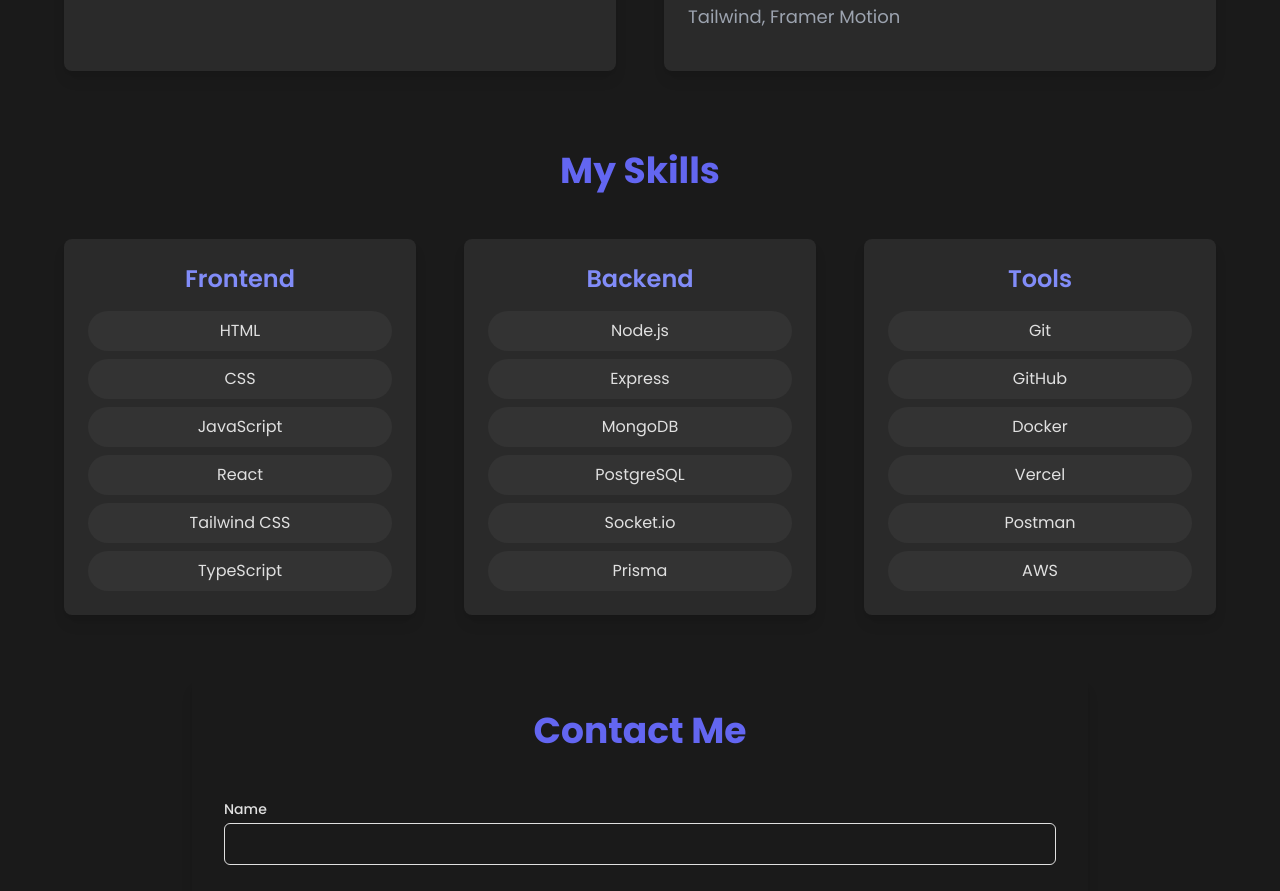
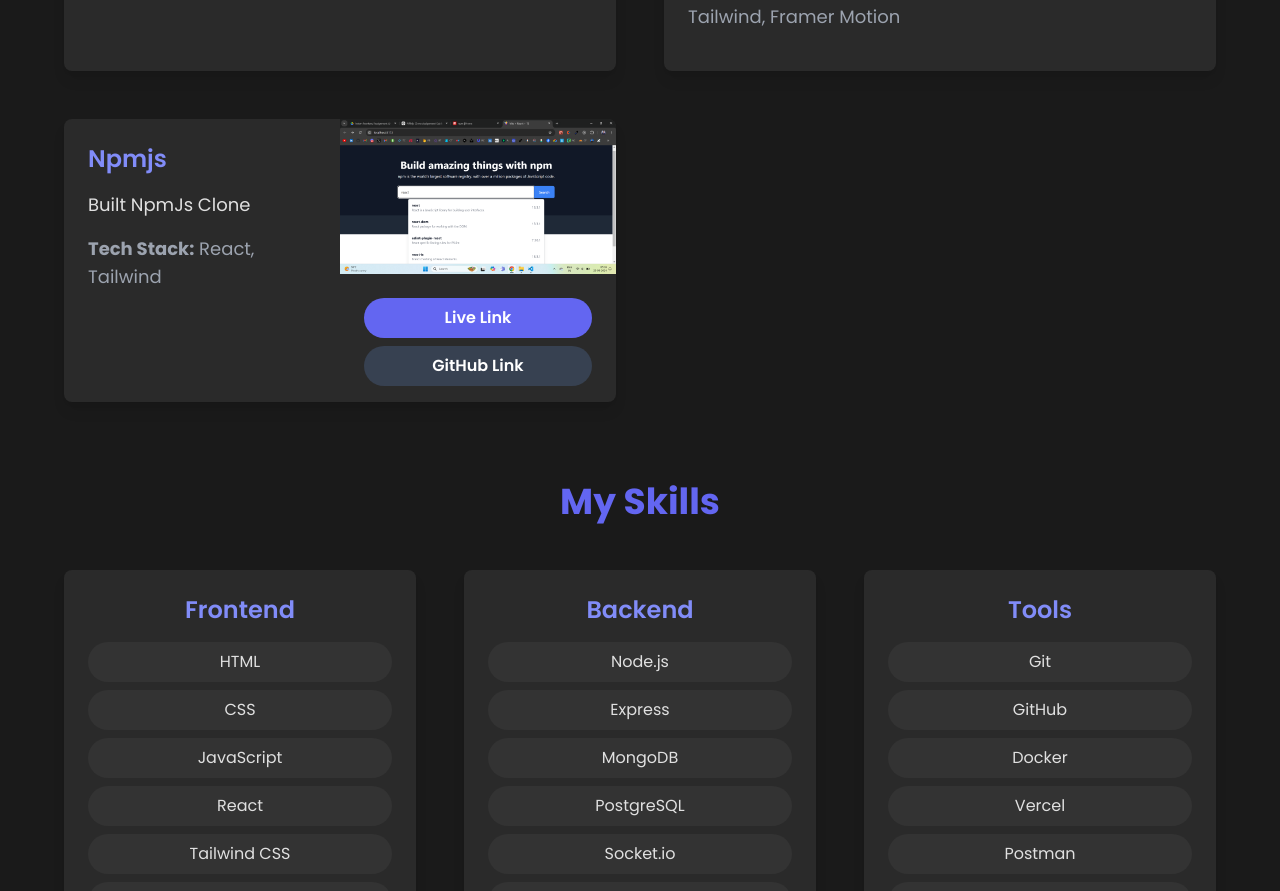
Before and after one commit to NirbhaySingh74/portfoio, a React (Vite) app: page / in a window 1280 px wide. Shown: the part 2017-2908 px from the top of the page. Built offline with nearby package versions, Linux system fonts and the light colour scheme.

Commit message:
project5 Added

```diff
--- a/src/components/Projects.tsx
+++ b/src/components/Projects.tsx
@@ -4,7 +4,7 @@
 import projectTwoImg from "../assets/projec2.png";
 import projectThreeImg from "../assets/project3.png";
 import projectFour from "../assets/project4.png";
-
+import projectFive from "../assets/project5.png";
 const projects = [
   {
     title: "Chatify",
@@ -41,6 +41,14 @@
     liveLink: "https://nirbhayportfolio.vercel.app/",
     githubLink: "https://github.com/NirbhaySingh74/portfoio",
     imageUrl: projectFour,
+  },
+  {
+    title: "Npmjs",
+    description: "Built NpmJs Clone",
+    techStack: "React, Tailwind",
+    liveLink: "https://npmjss.vercel.app/",
+    githubLink: "https://github.com/NirbhaySingh74/npmjs",
+    imageUrl: projectFive,
   },
 ];
 
```
Also changed, not shown: src/assets/project5.png (added).
